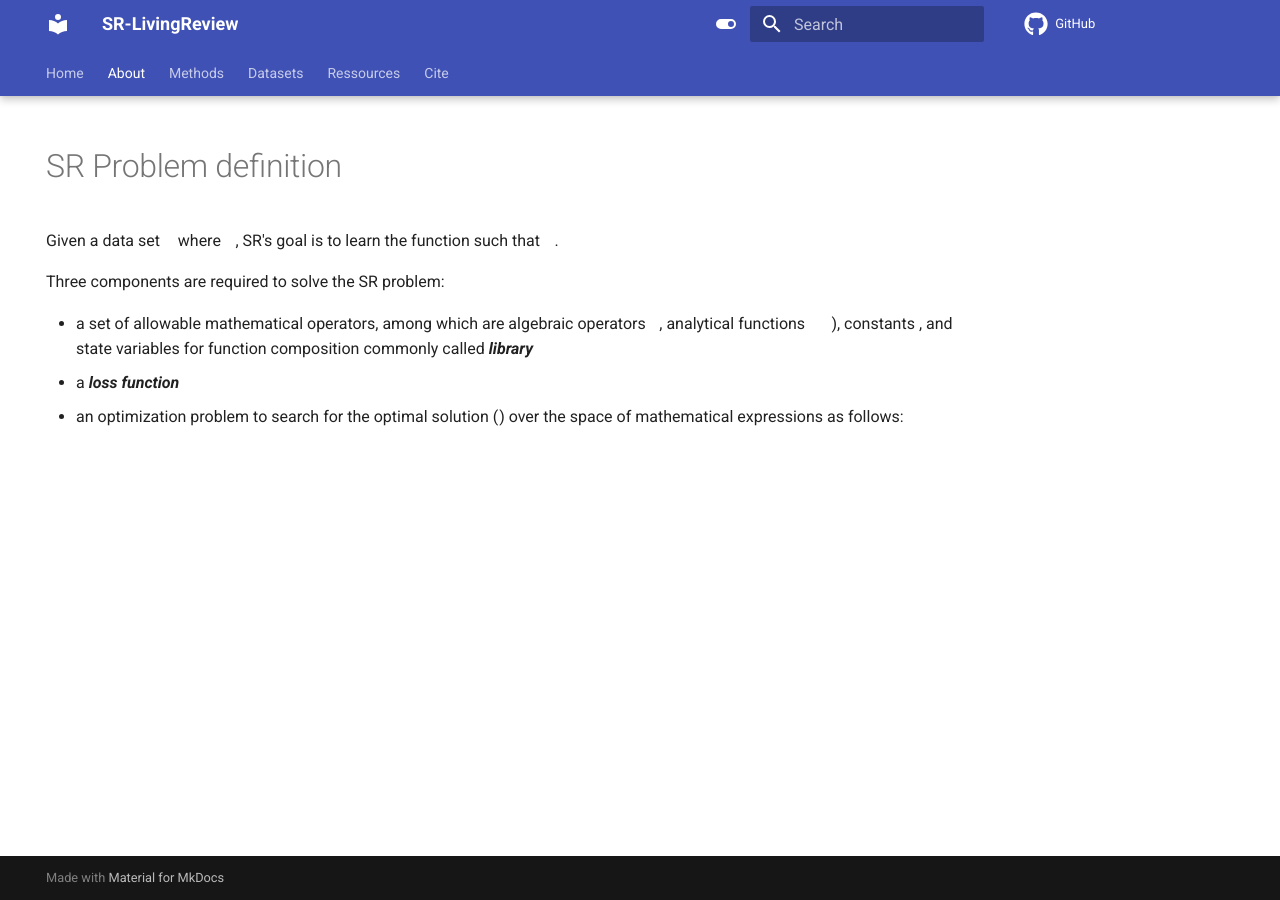
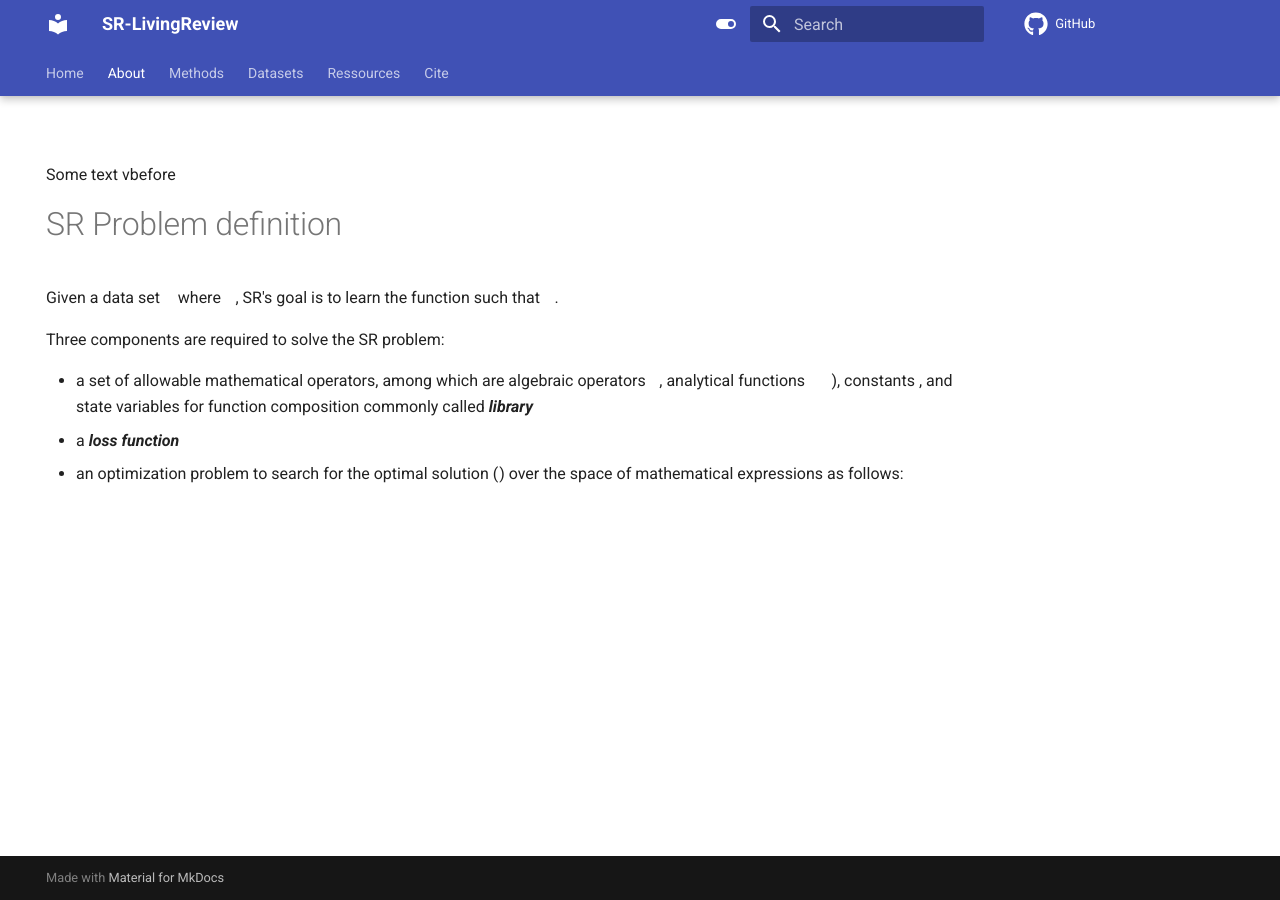
Before and after one commit to nmakke/SR-LivingReview, an MkDocs documentation site: the page built from docs/sr.md, in a window 1280 px wide. Built offline with MkDocs 1.6.1 and Material for MkDocs 9.7.7, drawn with Linux system fonts in a browser that asks for light colours; formulas are drawn with MathJax 3; comment, search, counter and statistics services are not loaded.

Commit message:
Update sr.md

```diff
--- a/docs/sr.md
+++ b/docs/sr.md
@@ -2,6 +2,8 @@
   hide:
     - navigation
 ---
+
+Some text vbefore
 
 # SR Problem definition
 
```
